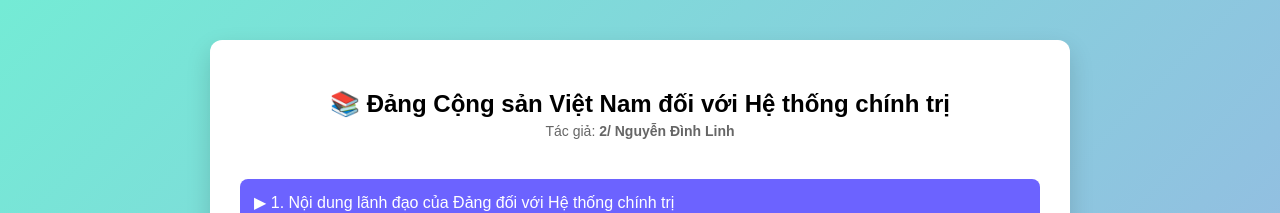
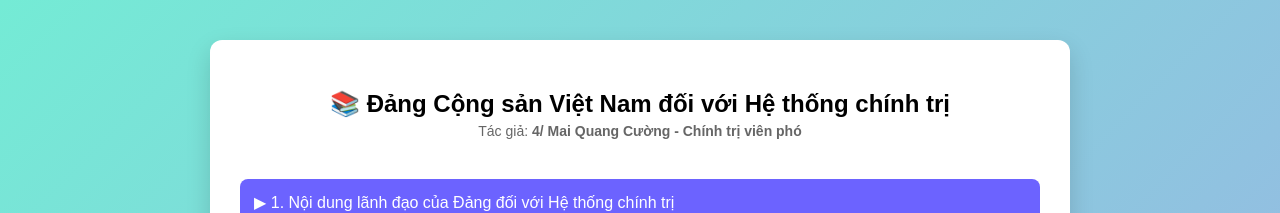
Before and after one commit to 7vincent7/bai32, a plain HTML site: page index.html in a window 1280 px wide. Shown: the top 213 px of the page. Drawn offline with Linux system fonts and the light colour scheme.

Commit message:
Modify author details and content structure
Updated author information and content in index.html.

```diff
--- a/index.html
+++ b/index.html
@@ -88,7 +88,7 @@
 
 <div class="container">
     <h2>📚 Đảng Cộng sản Việt Nam đối với Hệ thống chính trị</h2>
-    <div class="author">Tác giả: <strong>2/ Nguyễn Đình Linh</strong></div>
+    <div class="author">Tác giả: <strong>4/ Mai Quang Cường - Chính trị viên phó</strong></div>
 
     <!-- ===== MỤC 1 ===== -->
 <button class="main-btn" onclick="toggle('main1')">▶ 1. Nội dung lãnh đạo của Đảng đối với Hệ thống chính trị</button>
```
